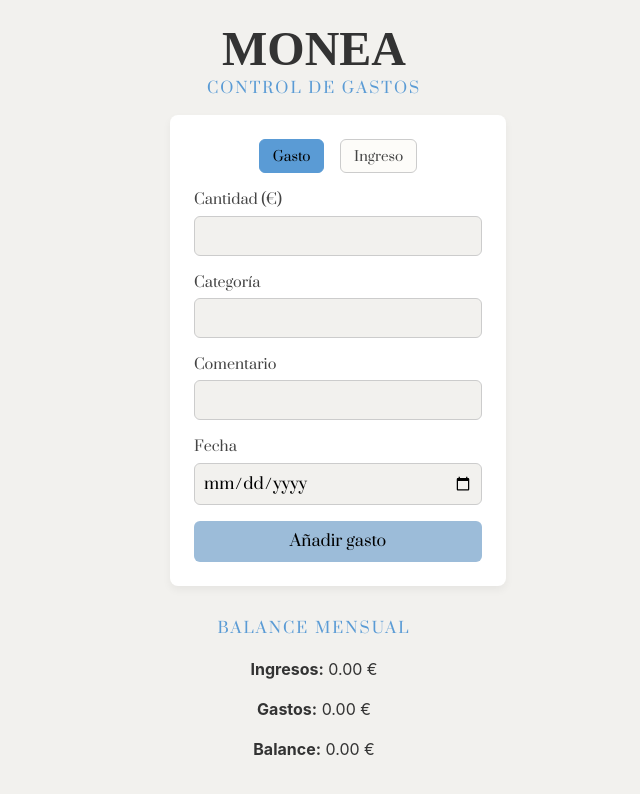
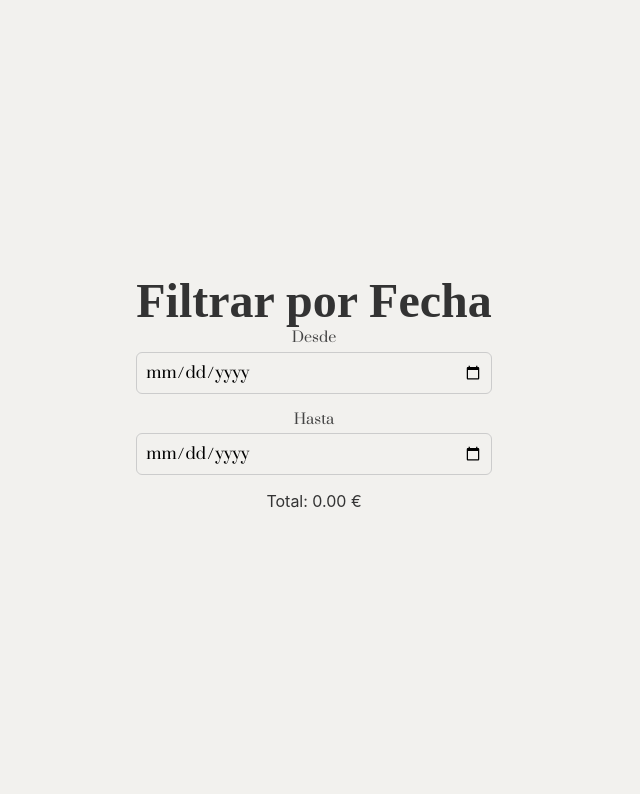
Before and after one commit to sarardnd/Monea, a React (Vite) app in the folder monea/: page /monea-plus/filtros in a window 1280 px wide. Shown: the top 794 px of the page, without its empty margins (326-966 px from the left). Built offline with nearby package versions, Linux system fonts and the light colour scheme; a web font is replaced by a local one.

Commit message:
funcionando menos la persistencia

```diff
--- a/monea/package.json
+++ b/monea/package.json
@@ -11,7 +11,9 @@
   },
   "dependencies": {
     "react": "^19.1.0",
-    "react-dom": "^19.1.0"
+    "react-dom": "^19.1.0",
+    "react-router-dom": "^7.6.3",
+    "recharts": "^3.1.0"
   },
   "devDependencies": {
     "@eslint/js": "^9.29.0",
--- a/monea/src/App.jsx
+++ b/monea/src/App.jsx
@@ -1,30 +1,16 @@
-import { useState, useEffect } from "react";
+import { useState } from "react";
+import { useNavigate } from "react-router-dom";
+import { useGastos } from "./context/GastosContext.jsx";
 import "./styles.css";
 
 function App() {
-  const [gastos, setGastos] = useState([]);
-  const [tipo, setTipo] = useState("gasto"); // gasto o ingreso
-  const [nuevo, setNuevo] = useState({
-    monto: "",
-    categoria: "",
-    comentario: "",
-    fecha: "",
-  });
-
-  useEffect(() => {
-    const datosGuardados = localStorage.getItem("gastos");
-    if (datosGuardados) {
-      setGastos(JSON.parse(datosGuardados));
-    }
-  }, []);
-
-  useEffect(() => {
-    localStorage.setItem("gastos", JSON.stringify(gastos));
-  }, [gastos]);
+  const { gastos, setGastos } = useGastos();
+  const [tipo, setTipo] = useState("gasto");
+  const [nuevo, setNuevo] = useState({ monto: "", categoria: "", comentario: "", fecha: "" });
+  const navigate = useNavigate();
 
   const manejarCambio = (e) => {
-    const { name, value } = e.target;
-    setNuevo({ ...nuevo, [name]: value });
+    setNuevo({ ...nuevo, [e.target.name]: e.target.value });
   };
 
   const agregarEntrada = (e) => {
@@ -33,138 +19,63 @@ function App() {
 
     const entrada = {
       id: Date.now(),
-      tipo, // "gasto" o "ingreso"
+      tipo,
       monto: parseFloat(nuevo.monto),
-      categoria: tipo === "gasto" ? nuevo.categoria || "Sin categoría" : "",
+      categoria: tipo === "gasto" ? (nuevo.categoria || "Sin categoría") : "",
       comentario: tipo === "gasto" ? nuevo.comentario || "" : "",
       fecha: nuevo.fecha || new Date().toISOString().slice(0, 10),
     };
 
-    setGastos([...gastos, entrada]);
-
-    setNuevo({
-      monto: "",
-      categoria: "",
-      comentario: "",
-      fecha: "",
-    });
+    setGastos((prev) => [...prev, entrada]);
+    setNuevo({ monto: "", categoria: "", comentario: "", fecha: "" });
   };
 
-  // 🧮 Dashboard: cálculos del mes actual
   const gastosDelMes = gastos.filter((g) => {
-    const fecha = new Date(g.fecha);
-    const ahora = new Date();
-    return (
-      fecha.getMonth() === ahora.getMonth() &&
-      fecha.getFullYear() === ahora.getFullYear()
-    );
+    const f = new Date(g.fecha);
+    const hoy = new Date();
+    return f.getMonth() === hoy.getMonth() && f.getFullYear() === hoy.getFullYear();
   });
-
-  const totalIngresos = gastosDelMes
-    .filter((g) => g.tipo === "ingreso")
-    .reduce((sum, g) => sum + g.monto, 0);
-
-  const totalGastos = gastosDelMes
-    .filter((g) => g.tipo === "gasto")
-    .reduce((sum, g) => sum + g.monto, 0);
-
+  const totalIngresos = gastosDelMes.filter((g) => g.tipo === "ingreso").reduce((s, g) => s + g.monto, 0);
+  const totalGastos = gastosDelMes.filter((g) => g.tipo === "gasto").reduce((s, g) => s + g.monto, 0);
   const balance = totalIngresos - totalGastos;
-
-  const gastosPorCategoria = {};
-  gastosDelMes
-    .filter((g) => g.tipo === "gasto")
-    .forEach((g) => {
-      gastosPorCategoria[g.categoria] =
-        (gastosPorCategoria[g.categoria] || 0) + g.monto;
-    });
 
   return (
     <div className="min-h-screen flex flex-col items-center justify-center bg-[#f5f1e9] text-[#1b1b1b] px-4">
       <h1 className="logo-text mb-1">MONEA</h1>
       <p className="subtitle mb-6">control de gastos</p>
 
-      {/* FORMULARIO */}
       <form onSubmit={agregarEntrada} className="formulario">
         <div className="tipo-selector">
-          <button
-            type="button"
-            onClick={() => setTipo("gasto")}
-            className={`tipo-boton ${tipo === "gasto" ? "activo" : ""}`}
-          >
-            Gasto
-          </button>
-          <button
-            type="button"
-            onClick={() => setTipo("ingreso")}
-            className={`tipo-boton ${tipo === "ingreso" ? "activo" : ""}`}
-          >
-            Ingreso
-          </button>
+          <button type="button" onClick={() => setTipo("gasto")} className={`tipo-boton ${tipo === "gasto" ? "activo" : ""}`}>Gasto</button>
+          <button type="button" onClick={() => setTipo("ingreso")} className={`tipo-boton ${tipo === "ingreso" ? "activo" : ""}`}>Ingreso</button>
         </div>
 
         <div className="input-group">
-          <label htmlFor="monto">Cantidad (€)</label>
-          <input
-            type="number"
-            name="monto"
-            value={nuevo.monto}
-            onChange={manejarCambio}
-            required
-          />
+          <label>Cantidad (€)</label>
+          <input type="number" name="monto" value={nuevo.monto} onChange={manejarCambio} required />
         </div>
 
         {tipo === "gasto" && (
           <>
-            <div className="input-group">
-              <label htmlFor="categoria">Categoría</label>
-              <input
-                type="text"
-                name="categoria"
-                value={nuevo.categoria}
-                onChange={manejarCambio}
-              />
-            </div>
-
-            <div className="input-group">
-              <label htmlFor="comentario">Comentario</label>
-              <input
-                type="text"
-                name="comentario"
-                value={nuevo.comentario}
-                onChange={manejarCambio}
-              />
-            </div>
+            <div className="input-group"><label>Categoría</label><input name="categoria" value={nuevo.categoria} onChange={manejarCambio} /></div>
+            <div className="input-group"><label>Comentario</label><input name="comentario" value={nuevo.comentario} onChange={manejarCambio} /></div>
           </>
         )}
 
-        <div className="input-group">
-          <label htmlFor="fecha">Fecha</label>
-          <input
-            type="date"
-            name="fecha"
-            value={nuevo.fecha}
-            onChange={manejarCambio}
-          />
-        </div>
+        <div className="input-group"><label>Fecha</label><input type="date" name="fecha" value={nuevo.fecha} onChange={manejarCambio} /></div>
 
-        <button type="submit" className="boton-enviar">
-          Añadir {tipo}
-        </button>
+        <button type="submit" className="boton-enviar">Añadir {tipo}</button>
       </form>
 
-      {/* DASHBOARD */}
       <div className="bg-white rounded shadow mt-8 p-4 w-full max-w-md text-left">
         <h2 className="subtitle mb-4">balance mensual</h2>
         <p><strong>Ingresos:</strong> {totalIngresos.toFixed(2)} €</p>
         <p><strong>Gastos:</strong> {totalGastos.toFixed(2)} €</p>
-        <p>
-          <strong>Balance:</strong>{" "}
-          <span
-            className={balance >= 0 ? "text-green-600" : "text-red-600"}
-          >
-            {balance.toFixed(2)} €
-          </span>
-        </p>
+        <p><strong>Balance:</strong> <span className={balance >= 0 ? "text-green-600" : "text-red-600"}>{balance.toFixed(2)} €</span></p>
+
+        <div className="mt-4">
+          <button onClick={() => navigate("/monea-plus")} className="boton-enviar">MONEA+</button>
+        </div>
       </div>
     </div>
   );
--- /dev/null
+++ b/monea/src/context/GastosContext.jsx
@@ -0,0 +1,31 @@
+import { createContext, useState, useEffect, useContext } from "react";
+
+// Creamos el contexto
+const GastosContext = createContext();
+
+// Proveedor del contexto
+export function GastosProvider({ children }) {
+  const [gastos, setGastos] = useState([]);
+
+  // Al cargar, trae de localStorage
+  useEffect(() => {
+    const data = localStorage.getItem("gastos");
+    if (data) setGastos(JSON.parse(data));
+  }, []);
+
+  // Al cambiar, guarda en localStorage
+  useEffect(() => {
+    localStorage.setItem("gastos", JSON.stringify(gastos));
+  }, [gastos]);
+
+  return (
+    <GastosContext.Provider value={{ gastos, setGastos }}>
+      {children}
+    </GastosContext.Provider>
+  );
+}
+
+// Custom hook para consumir el contexto
+export function useGastos() {
+  return useContext(GastosContext);
+}
--- a/monea/src/main.jsx
+++ b/monea/src/main.jsx
@@ -1,12 +1,26 @@
-import { StrictMode } from 'react'
-import { createRoot } from 'react-dom/client'
-import './index.css'
-import App from './App.jsx'
-import './styles.css';
+import { StrictMode } from "react";
+import { createRoot } from "react-dom/client";
+import { BrowserRouter, Routes, Route } from "react-router-dom";
 
+import App from "./App.jsx";
+import MoneaPlus from "./pages/MoneaPlus.jsx";
+import Graficos from "./pages/Graficos.jsx";
+import Filtros from "./pages/Filtros.jsx";
+import Todo from "./pages/Todo.jsx";
+import { GastosProvider } from "./context/GastosContext.jsx";
 
-createRoot(document.getElementById('root')).render(
+createRoot(document.getElementById("root")).render(
   <StrictMode>
-    <App />
-  </StrictMode>,
-)
+    <BrowserRouter>
+      <GastosProvider>
+        <Routes>
+          <Route path="/" element={<App />} />
+          <Route path="/monea-plus" element={<MoneaPlus />} />
+          <Route path="/monea-plus/graficos" element={<Graficos />} />
+          <Route path="/monea-plus/filtros" element={<Filtros />} />
+          <Route path="/monea-plus/todo" element={<Todo />} />
+        </Routes>
+      </GastosProvider>
+    </BrowserRouter>
+  </StrictMode>
+);
--- /dev/null
+++ b/monea/src/pages/Filtros.jsx
@@ -0,0 +1,23 @@
+import { useState } from "react";
+import { useGastos } from "../context/GastosContext.jsx";
+
+export default function Filtros() {
+  const { gastos } = useGastos();
+  const [desde, setDesde] = useState("");
+  const [hasta, setHasta] = useState("");
+
+  const filtered = gastos.filter(g => {
+    const f = new Date(g.fecha);
+    return (!desde || f >= new Date(desde)) && (!hasta || f <= new Date(hasta));
+  });
+  const total = filtered.reduce((s,g)=>s+g.monto,0);
+
+  return (
+    <div className="p-6 text-center">
+      <h1 className="logo-text mb-4">Filtrar por Fecha</h1>
+      <div className="input-group"><label>Desde</label><input type="date" value={desde} onChange={e=>setDesde(e.target.value)} /></div>
+      <div className="input-group"><label>Hasta</label><input type="date" value={hasta} onChange={e=>setHasta(e.target.value)} /></div>
+      <p className="mt-4 font-semibold">Total: {total.toFixed(2)} €</p>
+    </div>
+  );
+}
--- /dev/null
+++ b/monea/src/pages/Graficos.jsx
@@ -0,0 +1,23 @@
+import { useGastos } from "../context/GastosContext.jsx";
+import { PieChart, Pie, Cell, Tooltip, Legend } from "recharts";
+
+export default function Graficos() {
+  const { gastos } = useGastos();
+  const ahora = new Date();
+  const gastosMes = gastos.filter(g => g.tipo === "gasto" && new Date(g.fecha).getMonth() === ahora.getMonth() && new Date(g.fecha).getFullYear() === ahora.getFullYear());
+  const byCat = gastosMes.reduce((a, g) => { a[g.categoria] = (a[g.categoria]||0)+g.monto; return a; }, {});
+  const data = Object.entries(byCat).map(([name,value])=>({name,value}));
+
+  return (
+    <div className="p-6 text-center">
+      <h1 className="logo-text mb-4">Gastos por Categoría</h1>
+      <PieChart width={400} height={300}>
+        <Pie data={data} dataKey="value" nameKey="name" outerRadius={100} label>
+          {data.map((_,i)=><Cell key={i} fill={["#5a9bd5","#82ca9d","#ffc658","#ff7f50","#a9a9a9"][i%5]} />)}
+        </Pie>
+        <Tooltip />
+        <Legend />
+      </PieChart>
+    </div>
+  );
+}
--- /dev/null
+++ b/monea/src/pages/MoneaPlus.jsx
@@ -0,0 +1,16 @@
+import { useNavigate } from "react-router-dom";
+export default function MoneaPlus() {
+  const nav = useNavigate();
+  return (
+    <div className="min-h-screen flex flex-col items-center justify-center bg-[#f5f1e9] text-[#1b1b1b] px-4">
+      <h1 className="logo-text mb-2">MONEA+</h1>
+      <p className="subtitle mb-6">análisis y datos</p>
+      <div className="flex flex-col gap-4 w-full max-w-xs">
+        <button className="boton-enviar" onClick={() => nav("/monea-plus/graficos")}>📊 Gráficos</button>
+        <button className="boton-enviar" onClick={() => nav("/monea-plus/filtros")}>🔎 Filtros</button>
+        <button className="boton-enviar" onClick={() => nav("/monea-plus/todo")}>📋 Todo</button>
+        <button className="mt-4 text-sm underline" onClick={() => nav("/")}>← Volver</button>
+      </div>
+    </div>
+  );
+}
--- /dev/null
+++ b/monea/src/pages/Todo.jsx
@@ -0,0 +1,16 @@
+import { useGastos } from "../context/GastosContext.jsx";
+
+export default function Todo() {
+  const { gastos } = useGastos();
+  const fmt = d => `${String(d.getDate()).padStart(2,"0")}/${String(d.getMonth()+1).padStart(2,"0")}`;
+
+  return (
+    <div className="p-6 overflow-x-auto">
+      <h1 className="logo-text mb-4">Todos los gastos / ingresos</h1>
+      <table className="w-full max-w-3xl mx-auto border border-gray-300">
+        <thead><tr><th className="p-2 border">Día</th><th className="p-2 border">Cantidad (€)</th><th className="p-2 border">Comentario</th></tr></thead>
+        <tbody>{gastos.map(g=>(<tr key={g.id}><td className="p-2 border">{fmt(new Date(g.fecha))}</td><td className="p-2 border">{g.monto.toFixed(2)}</td><td className="p-2 border">{g.comentario|| "-"}</td></tr>))}</tbody>
+      </table>
+    </div>
+  );
+}
```
Also changed, not shown: 1 other file (tests, documents, lock files or other folders).
